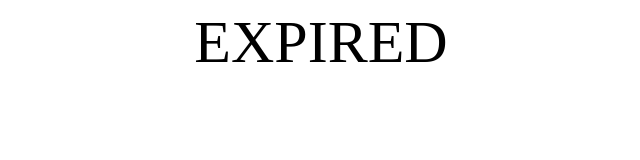
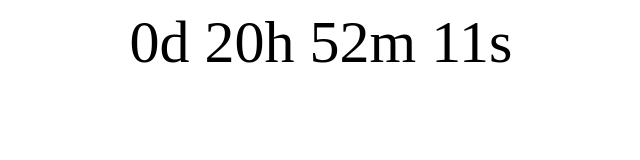
Before and after one commit to Chey-S/Countdown-Timer, a plain HTML site: page index.html in a window 1280 px wide. Shown: the whole page, without its empty margins (319-959 px from the left). Drawn offline with Linux system fonts and the light colour scheme.

Commit message:
Update index.html

```diff
--- a/index.html
+++ b/index.html
@@ -13,7 +13,7 @@ p {
 
 <script>
 // Set the date we're counting down to
-var countDownDate = new Date("Jan 5, 2017 18:15:00").getTime();
+var countDownDate = new Date("July 5, 2017 18:15:00").getTime();
 
 // Update the count down every 1 second
 var x = setInterval(function() {
```
